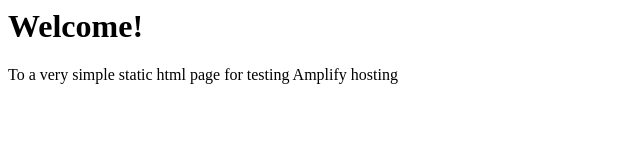
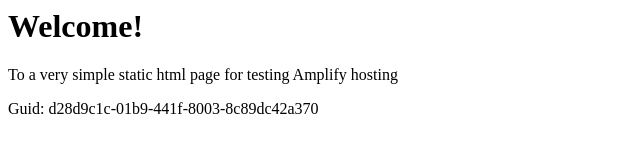
Before and after one commit to aws-aemilia-nrt/Github-PR-Commit-Integration-Test-DoNotTouch-GithubWebhookPreviewCanaryTest-v1-prod-ap-northeast-1, a website: page src/index.html in a window 1280 px wide. Shown: the whole page, without its empty margins (0-640 px from the left). Drawn offline with Linux system fonts and the light colour scheme.

Commit message:
commit from integ tests

```diff
--- a/src/index.html
+++ b/src/index.html
@@ -1,3 +1,5 @@
+
+
 <html lang="en">
 
 <head>
@@ -10,6 +12,6 @@
 <body>
     <h1>Welcome!</h1>
     <p>To a very simple static html page for testing Amplify hosting</p>
-</body>
+    <p>Guid: d28d9c1c-01b9-441f-8003-8c89dc42a370</p></body>
 
 </html>
```
